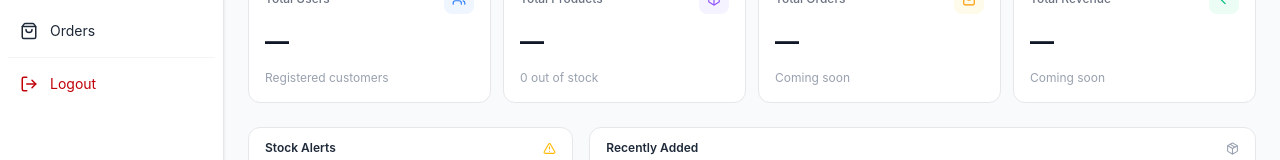
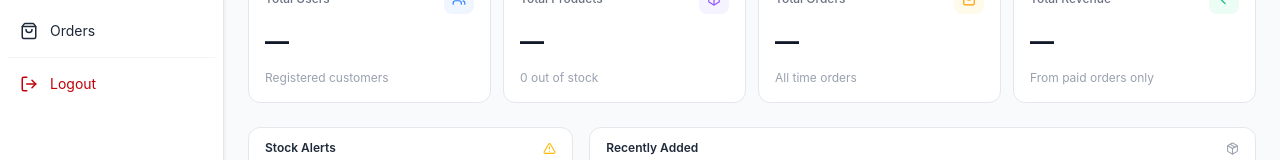
Before and after one commit to sibilr16/loom, a React (Vite) app in the folder frontend/: page /dashboard in a window 1280 px wide. Shown: the part 171-331 px from the top of the page. Built offline with nearby package versions, Linux system fonts and the light colour scheme; no server answers.

Commit message:
slight updations

```diff
--- a/frontend/src/pages/admin/Dashboard.jsx
+++ b/frontend/src/pages/admin/Dashboard.jsx
@@ -85,18 +85,22 @@ function Dashboard() {
         <StatCard
           icon={ShoppingBag}
           label="Total Orders"
-          value="—"
-          sub="Coming soon"
+          value={stats?.totalOrders ?? "—"}
+          sub="All time orders"
           color={{ bg: "bg-amber-50", text: "text-amber-500" }}
           loading={false}
         />
         <StatCard
           icon={IndianRupee}
           label="Total Revenue"
-          value="—"
-          sub="Coming soon"
+          value={
+            stats?.totalRevenue
+              ? `₹${stats.totalRevenue.toLocaleString("en-IN")}`
+              : "—"
+          }
+          sub="From paid orders only"
           color={{ bg: "bg-emerald-50", text: "text-emerald-500" }}
-          loading={false}
+          loading={isLoading}
         />
       </div>
 
```
Also changed, not shown: 1 other file (tests, documents, lock files or other folders).
